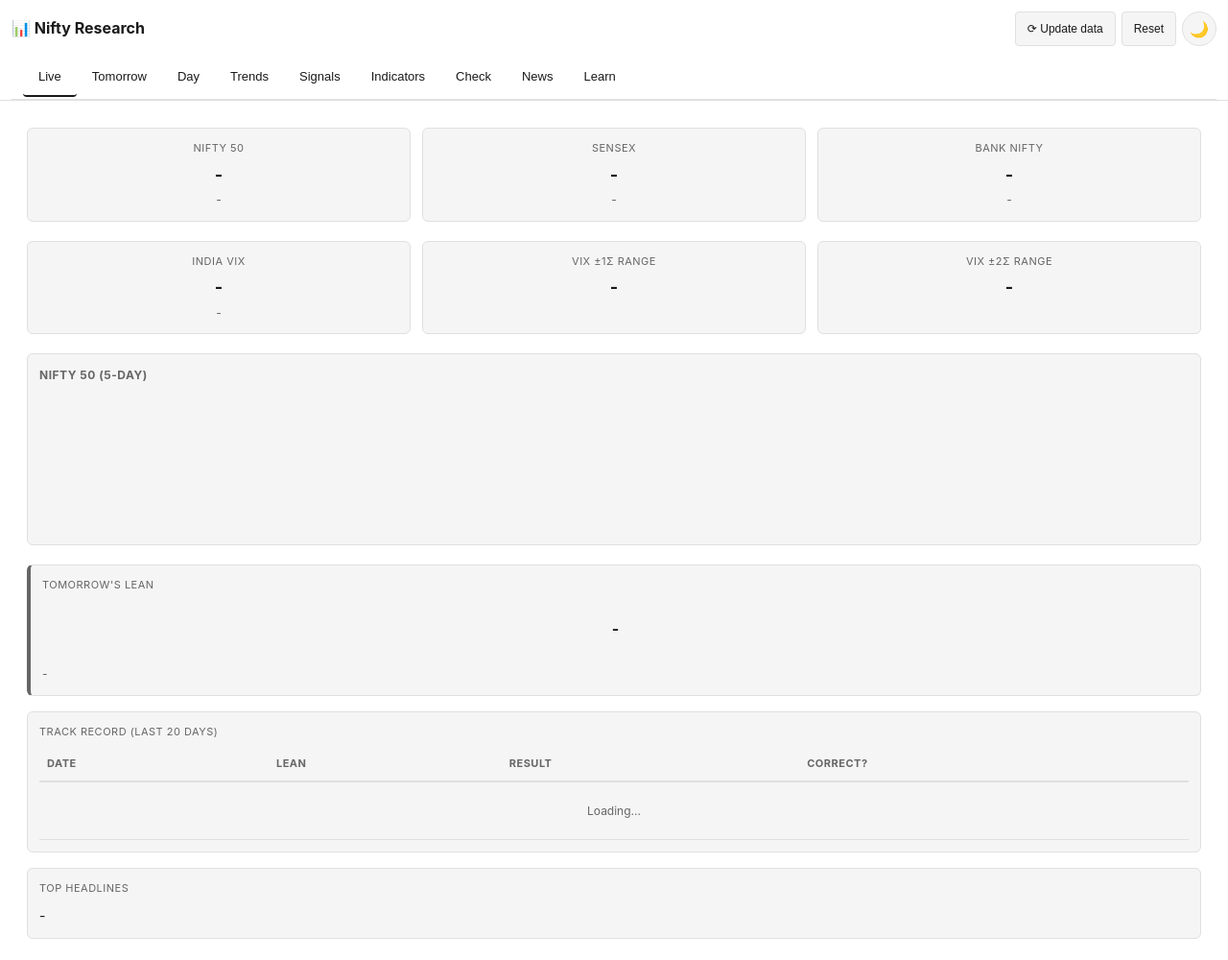
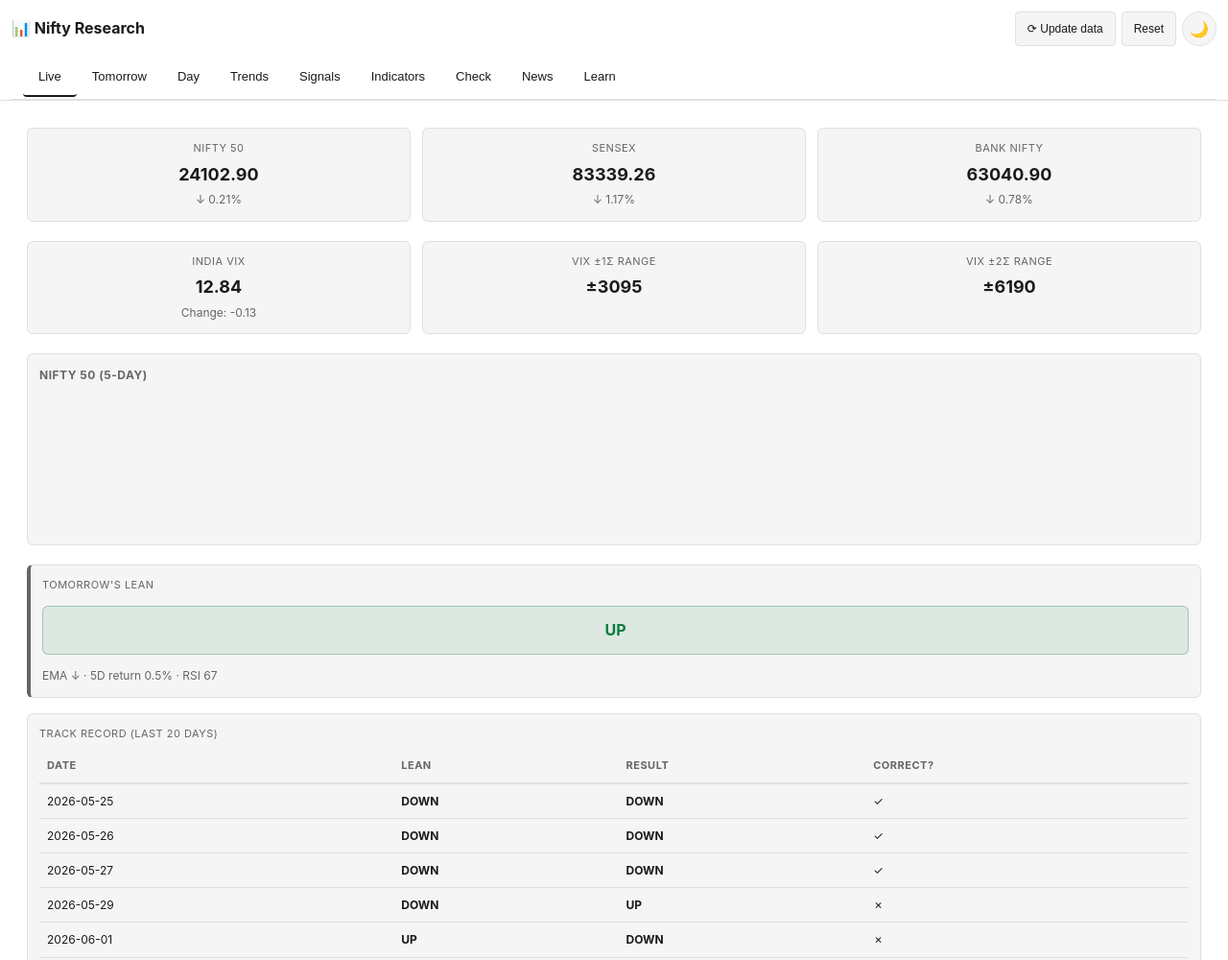
Before and after one commit to santhoshhhh7/claude, a website: page nifty-research-platform/nifty_dashboard.html in a window 1280 px wide. Shown: the top 1000 px of the page at 96% size. Drawn offline with nearby package versions, Linux system fonts and the light colour scheme.

Commit message:
CRITICAL FIX: fix invalid property name syntax (NextDay_Move_pct + cache headers)

```diff
--- a/nifty-research-platform/nifty_dashboard.html
+++ b/nifty-research-platform/nifty_dashboard.html
@@ -3,6 +3,9 @@
 <head>
     <meta charset="UTF-8">
     <meta name="viewport" content="width=device-width, initial-scale=1.0, viewport-fit=cover">
+    <meta http-equiv="Cache-Control" content="no-cache, no-store, must-revalidate" />
+    <meta http-equiv="Pragma" content="no-cache" />
+    <meta http-equiv="Expires" content="0" />
     <title>Nifty Options Research Dashboard</title>
     <script src="https://cdnjs.cloudflare.com/ajax/libs/Chart.js/4.4.1/chart.min.js"></script>
     <style>
@@ -970,26 +973,26 @@
     <script>
         // ============ EMBEDDED DATA ============
         const dailyData = [
-            {Date:"2026-05-25",Spot:24031.7,PCR_Near:1.299,PCR_All:1.259,MaxPain_Near:24000,Support_Strike:24000,Resistance_Strike:25000,VIX:16.7,Expiry_Nearest:"2026-05-26",Days_To_Expiry:1,Net_OI_Chg_Near:40280955,NextDay_Move_:%:-0.491},
-            {Date:"2026-05-26",Spot:23913.7,PCR_Near:0.902,PCR_All:0.977,MaxPain_Near:23900,Support_Strike:23900,Resistance_Strike:23950,VIX:16.13,Expiry_Nearest:"2026-05-26",Days_To_Expiry:0,Net_OI_Chg_Near:-61125610,NextDay_Move_:%:-0.027},
-            {Date:"2026-05-27",Spot:23907.15,PCR_Near:0.857,PCR_All:1.018,MaxPain_Near:23950,Support_Strike:23000,Resistance_Strike:25000,VIX:14.98,Expiry_Nearest:"2026-06-02",Days_To_Expiry:6,Net_OI_Chg_Near:-11088350,NextDay_Move_:%:-1.503},
-            {Date:"2026-05-29",Spot:23547.75,PCR_Near:0.527,PCR_All:0.744,MaxPain_Near:23800,Support_Strike:23000,Resistance_Strike:24000,VIX:16.19,Expiry_Nearest:"2026-06-02",Days_To_Expiry:4,Net_OI_Chg_Near:-76631165,NextDay_Move_:%:-0.701},
-            {Date:"2026-06-01",Spot:23382.6,PCR_Near:0.491,PCR_All:0.693,MaxPain_Near:23500,Support_Strike:23000,Resistance_Strike:24000,VIX:16.54,Expiry_Nearest:"2026-06-02",Days_To_Expiry:1,Net_OI_Chg_Near:-18639465,NextDay_Move_:%:0.432},
-            {Date:"2026-06-02",Spot:23483.55,PCR_Near:1.072,PCR_All:1.054,MaxPain_Near:23500,Support_Strike:23450,Resistance_Strike:23500,VIX:15.36,Expiry_Nearest:"2026-06-02",Days_To_Expiry:0,Net_OI_Chg_Near:124804095,NextDay_Move_:%:-0.332},
-            {Date:"2026-06-03",Spot:23405.6,PCR_Near:0.983,PCR_All:1.016,MaxPain_Near:23500,Support_Strike:22000,Resistance_Strike:24000,VIX:16.28,Expiry_Nearest:"2026-06-09",Days_To_Expiry:6,Net_OI_Chg_Near:1604850,NextDay_Move_:%:0.047},
-            {Date:"2026-06-04",Spot:23416.55,PCR_Near:0.964,PCR_All:1.003,MaxPain_Near:23450,Support_Strike:22500,Resistance_Strike:24000,VIX:15.89,Expiry_Nearest:"2026-06-09",Days_To_Expiry:5,Net_OI_Chg_Near:-3070405,NextDay_Move_:%:-0.213},
-            {Date:"2026-06-05",Spot:23366.7,PCR_Near:0.699,PCR_All:0.827,MaxPain_Near:23450,Support_Strike:22500,Resistance_Strike:24000,VIX:15.79,Expiry_Nearest:"2026-06-09",Days_To_Expiry:4,Net_OI_Chg_Near:-52448890,NextDay_Move_:%:-1.043},
-            {Date:"2026-06-08",Spot:23123.0,PCR_Near:0.639,PCR_All:0.776,MaxPain_Near:23200,Support_Strike:22500,Resistance_Strike:24000,VIX:17.03,Expiry_Nearest:"2026-06-09",Days_To_Expiry:1,Net_OI_Chg_Near:-17130945,NextDay_Move_:%:0.515},
-            {Date:"2026-06-09",Spot:23242.1,PCR_Near:0.829,PCR_All:0.93,MaxPain_Near:23250,Support_Strike:23200,Resistance_Strike:23250,VIX:15.58,Expiry_Nearest:"2026-06-09",Days_To_Expiry:0,Net_OI_Chg_Near:38553190,NextDay_Move_:%:-0.117},
-            {Date:"2026-06-10",Spot:23214.95,PCR_Near:0.819,PCR_All:0.934,MaxPain_Near:23300,Support_Strike:21200,Resistance_Strike:24000,VIX:15.63,Expiry_Nearest:"2026-06-16",Days_To_Expiry:6,Net_OI_Chg_Near:-24985220,NextDay_Move_:%:-0.23},
-            {Date:"2026-06-11",Spot:23161.6,PCR_Near:0.919,PCR_All:0.985,MaxPain_Near:23200,Support_Strike:21200,Resistance_Strike:24000,VIX:15.61,Expiry_Nearest:"2026-06-16",Days_To_Expiry:5,Net_OI_Chg_Near:10276240,NextDay_Move_:%:1.992},
-            {Date:"2026-06-12",Spot:23622.9,PCR_Near:1.74,PCR_All:1.412,MaxPain_Near:23500,Support_Strike:22500,Resistance_Strike:24000,VIX:14.72,Expiry_Nearest:"2026-06-16",Days_To_Expiry:4,Net_OI_Chg_Near:95103060,NextDay_Move_:%:0.978},
-            {Date:"2026-06-15",Spot:23853.9,PCR_Near:0.946,PCR_All:0.988,MaxPain_Near:23800,Support_Strike:23500,Resistance_Strike:24000,VIX:14.35,Expiry_Nearest:"2026-06-16",Days_To_Expiry:1,Net_OI_Chg_Near:-94162120,NextDay_Move_:%:0.567},
-            {Date:"2026-06-16",Spot:23989.15,PCR_Near:1.137,PCR_All:1.112,MaxPain_Near:23950,Support_Strike:23950,Resistance_Strike:24000,VIX:13.36,Expiry_Nearest:"2026-06-16",Days_To_Expiry:0,Net_OI_Chg_Near:35320415,NextDay_Move_:%:0.402},
-            {Date:"2026-06-17",Spot:24085.7,PCR_Near:1.072,PCR_All:1.1,MaxPain_Near:24000,Support_Strike:24000,Resistance_Strike:25000,VIX:13.19,Expiry_Nearest:"2026-06-23",Days_To_Expiry:6,Net_OI_Chg_Near:5105620,NextDay_Move_:%:0.342},
-            {Date:"2026-06-18",Spot:24168.0,PCR_Near:1.115,PCR_All:1.123,MaxPain_Near:24100,Support_Strike:24000,Resistance_Strike:24500,VIX:12.67,Expiry_Nearest:"2026-06-23",Days_To_Expiry:5,Net_OI_Chg_Near:6511245,NextDay_Move_:%:-0.641},
-            {Date:"2026-06-19",Spot:24013.1,PCR_Near:0.776,PCR_All:0.91,MaxPain_Near:24000,Support_Strike:23500,Resistance_Strike:25000,VIX:12.97,Expiry_Nearest:"2026-06-23",Days_To_Expiry:4,Net_OI_Chg_Near:-48278100,NextDay_Move_:%:0.374},
-            {Date:"2026-06-22",Spot:24102.9,PCR_Near:0.902,PCR_All:1.015,MaxPain_Near:24100,Support_Strike:24000,Resistance_Strike:24500,VIX:12.84,Expiry_Nearest:"2026-06-23",Days_To_Expiry:1,Net_OI_Chg_Near:-32156780,NextDay_Move_:%:-0.209}
+            {Date:"2026-05-25",Spot:24031.7,PCR_Near:1.299,PCR_All:1.259,MaxPain_Near:24000,Support_Strike:24000,Resistance_Strike:25000,VIX:16.7,Expiry_Nearest:"2026-05-26",Days_To_Expiry:1,Net_OI_Chg_Near:40280955,NextDay_Move_pct:-0.491},
+            {Date:"2026-05-26",Spot:23913.7,PCR_Near:0.902,PCR_All:0.977,MaxPain_Near:23900,Support_Strike:23900,Resistance_Strike:23950,VIX:16.13,Expiry_Nearest:"2026-05-26",Days_To_Expiry:0,Net_OI_Chg_Near:-61125610,NextDay_Move_pct:-0.027},
+            {Date:"2026-05-27",Spot:23907.15,PCR_Near:0.857,PCR_All:1.018,MaxPain_Near:23950,Support_Strike:23000,Resistance_Strike:25000,VIX:14.98,Expiry_Nearest:"2026-06-02",Days_To_Expiry:6,Net_OI_Chg_Near:-11088350,NextDay_Move_pct:-1.503},
+            {Date:"2026-05-29",Spot:23547.75,PCR_Near:0.527,PCR_All:0.744,MaxPain_Near:23800,Support_Strike:23000,Resistance_Strike:24000,VIX:16.19,Expiry_Nearest:"2026-06-02",Days_To_Expiry:4,Net_OI_Chg_Near:-76631165,NextDay_Move_pct:-0.701},
+            {Date:"2026-06-01",Spot:23382.6,PCR_Near:0.491,PCR_All:0.693,MaxPain_Near:23500,Support_Strike:23000,Resistance_Strike:24000,VIX:16.54,Expiry_Nearest:"2026-06-02",Days_To_Expiry:1,Net_OI_Chg_Near:-18639465,NextDay_Move_pct:0.432},
+            {Date:"2026-06-02",Spot:23483.55,PCR_Near:1.072,PCR_All:1.054,MaxPain_Near:23500,Support_Strike:23450,Resistance_Strike:23500,VIX:15.36,Expiry_Nearest:"2026-06-02",Days_To_Expiry:0,Net_OI_Chg_Near:124804095,NextDay_Move_pct:-0.332},
+            {Date:"2026-06-03",Spot:23405.6,PCR_Near:0.983,PCR_All:1.016,MaxPain_Near:23500,Support_Strike:22000,Resistance_Strike:24000,VIX:16.28,Expiry_Nearest:"2026-06-09",Days_To_Expiry:6,Net_OI_Chg_Near:1604850,NextDay_Move_pct:0.047},
+            {Date:"2026-06-04",Spot:23416.55,PCR_Near:0.964,PCR_All:1.003,MaxPain_Near:23450,Support_Strike:22500,Resistance_Strike:24000,VIX:15.89,Expiry_Nearest:"2026-06-09",Days_To_Expiry:5,Net_OI_Chg_Near:-3070405,NextDay_Move_pct:-0.213},
+            {Date:"2026-06-05",Spot:23366.7,PCR_Near:0.699,PCR_All:0.827,MaxPain_Near:23450,Support_Strike:22500,Resistance_Strike:24000,VIX:15.79,Expiry_Nearest:"2026-06-09",Days_To_Expiry:4,Net_OI_Chg_Near:-52448890,NextDay_Move_pct:-1.043},
+            {Date:"2026-06-08",Spot:23123.0,PCR_Near:0.639,PCR_All:0.776,MaxPain_Near:23200,Support_Strike:22500,Resistance_Strike:24000,VIX:17.03,Expiry_Nearest:"2026-06-09",Days_To_Expiry:1,Net_OI_Chg_Near:-17130945,NextDay_Move_pct:0.515},
+            {Date:"2026-06-09",Spot:23242.1,PCR_Near:0.829,PCR_All:0.93,MaxPain_Near:23250,Support_Strike:23200,Resistance_Strike:23250,VIX:15.58,Expiry_Nearest:"2026-06-09",Days_To_Expiry:0,Net_OI_Chg_Near:38553190,NextDay_Move_pct:-0.117},
+            {Date:"2026-06-10",Spot:23214.95,PCR_Near:0.819,PCR_All:0.934,MaxPain_Near:23300,Support_Strike:21200,Resistance_Strike:24000,VIX:15.63,Expiry_Nearest:"2026-06-16",Days_To_Expiry:6,Net_OI_Chg_Near:-24985220,NextDay_Move_pct:-0.23},
+            {Date:"2026-06-11",Spot:23161.6,PCR_Near:0.919,PCR_All:0.985,MaxPain_Near:23200,Support_Strike:21200,Resistance_Strike:24000,VIX:15.61,Expiry_Nearest:"2026-06-16",Days_To_Expiry:5,Net_OI_Chg_Near:10276240,NextDay_Move_pct:1.992},
+            {Date:"2026-06-12",Spot:23622.9,PCR_Near:1.74,PCR_All:1.412,MaxPain_Near:23500,Support_Strike:22500,Resistance_Strike:24000,VIX:14.72,Expiry_Nearest:"2026-06-16",Days_To_Expiry:4,Net_OI_Chg_Near:95103060,NextDay_Move_pct:0.978},
+            {Date:"2026-06-15",Spot:23853.9,PCR_Near:0.946,PCR_All:0.988,MaxPain_Near:23800,Support_Strike:23500,Resistance_Strike:24000,VIX:14.35,Expiry_Nearest:"2026-06-16",Days_To_Expiry:1,Net_OI_Chg_Near:-94162120,NextDay_Move_pct:0.567},
+            {Date:"2026-06-16",Spot:23989.15,PCR_Near:1.137,PCR_All:1.112,MaxPain_Near:23950,Support_Strike:23950,Resistance_Strike:24000,VIX:13.36,Expiry_Nearest:"2026-06-16",Days_To_Expiry:0,Net_OI_Chg_Near:35320415,NextDay_Move_pct:0.402},
+            {Date:"2026-06-17",Spot:24085.7,PCR_Near:1.072,PCR_All:1.1,MaxPain_Near:24000,Support_Strike:24000,Resistance_Strike:25000,VIX:13.19,Expiry_Nearest:"2026-06-23",Days_To_Expiry:6,Net_OI_Chg_Near:5105620,NextDay_Move_pct:0.342},
+            {Date:"2026-06-18",Spot:24168.0,PCR_Near:1.115,PCR_All:1.123,MaxPain_Near:24100,Support_Strike:24000,Resistance_Strike:24500,VIX:12.67,Expiry_Nearest:"2026-06-23",Days_To_Expiry:5,Net_OI_Chg_Near:6511245,NextDay_Move_pct:-0.641},
+            {Date:"2026-06-19",Spot:24013.1,PCR_Near:0.776,PCR_All:0.91,MaxPain_Near:24000,Support_Strike:23500,Resistance_Strike:25000,VIX:12.97,Expiry_Nearest:"2026-06-23",Days_To_Expiry:4,Net_OI_Chg_Near:-48278100,NextDay_Move_pct:0.374},
+            {Date:"2026-06-22",Spot:24102.9,PCR_Near:0.902,PCR_All:1.015,MaxPain_Near:24100,Support_Strike:24000,Resistance_Strike:24500,VIX:12.84,Expiry_Nearest:"2026-06-23",Days_To_Expiry:1,Net_OI_Chg_Near:-32156780,NextDay_Move_pct:-0.209}
         ];
 
         const strikeData = [
@@ -1201,8 +1204,8 @@
             const prevLast = dailyData.length > 1 ? dailyData[dailyData.length - 2] : last;
 
             document.getElementById('niftyPrice').textContent = formatNumber(last.Spot);
-            document.getElementById('niftyDelta').textContent = `${last.NextDay_Move_:% >= 0 ? '↑' : '↓'} ${formatNumber(Math.abs(last.NextDay_Move_:%), 2)}%`;
-            document.getElementById('niftyDelta').className = `kpi-delta ${last.NextDay_Move_:% >= 0 ? 'up' : 'down'}`;
+            document.getElementById('niftyDelta').textContent = `${last.NextDay_Move_pct >= 0 ? '↑' : '↓'} ${formatNumber(Math.abs(last.NextDay_Move_pct), 2)}%`;
+            document.getElementById('niftyDelta').className = `kpi-delta ${last.NextDay_Move_pct >= 0 ? 'up' : 'down'}`;
 
             document.getElementById('sensexPrice').textContent = formatNumber(liveData.sensex.price);
             document.getElementById('sensexDelta').textContent = `${liveData.sensex.delta >= 0 ? '↑' : '↓'} ${formatNumber(Math.abs(liveData.sensex.delta), 2)}%`;
@@ -1234,8 +1237,8 @@
                 const nextDay = dailyData[dailyData.indexOf(day) + 1];
                 if (!nextDay) return;
 
-                const actual = nextDay.NextDay_Move_:% >= 0 ? 'UP' : 'DOWN';
-                const lean = day.NextDay_Move_:% >= 0 ? 'UP' : 'DOWN';
+                const actual = nextDay.NextDay_Move_pct >= 0 ? 'UP' : 'DOWN';
+                const lean = day.NextDay_Move_pct >= 0 ? 'UP' : 'DOWN';
                 const correct = actual === lean ? '✓' : '✗';
 
                 const row = document.createElement('tr');
```
